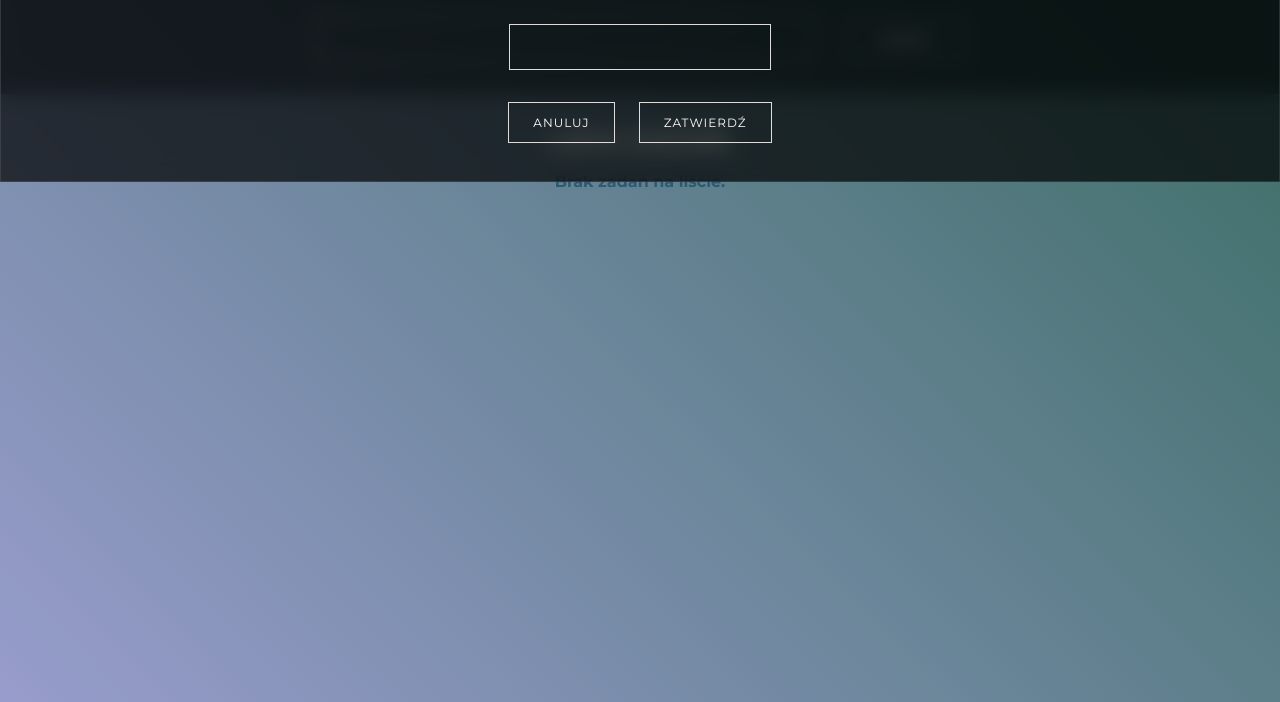
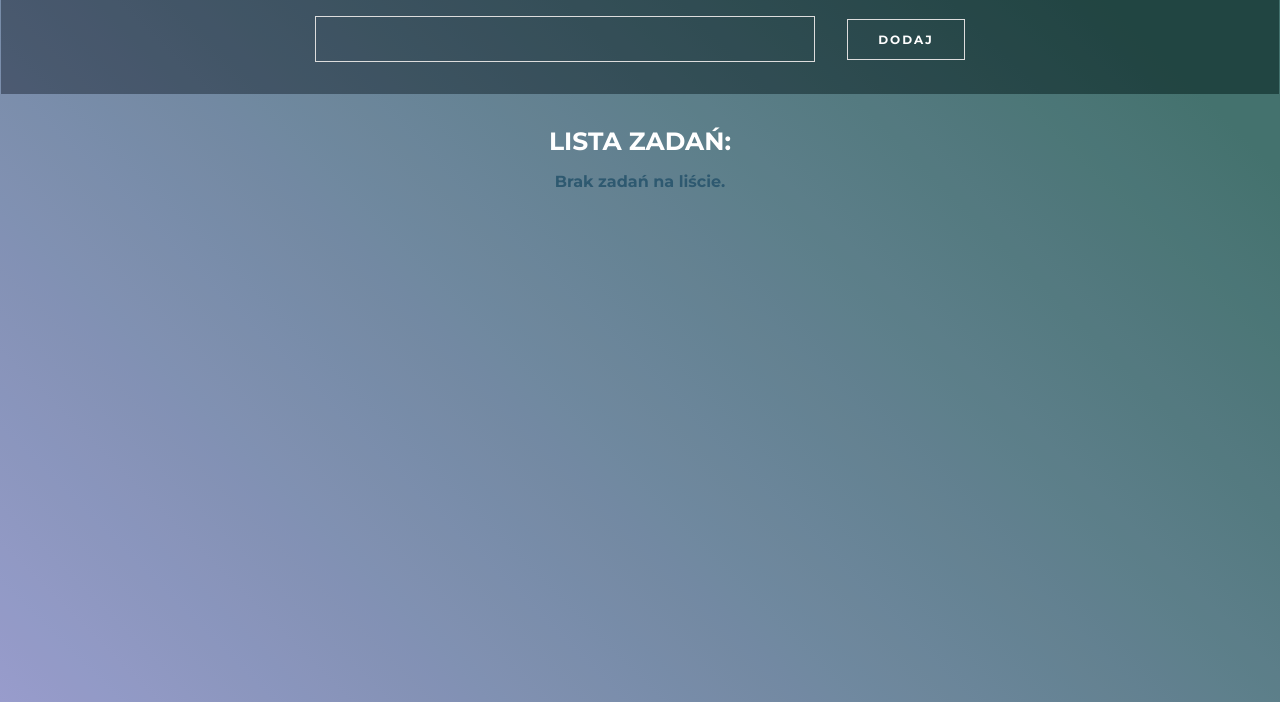
Before and after one commit to maciekw5/ToDoList, a plain HTML site: page index.html in a window 1280 px wide. Shown: the part 98-800 px from the top of the page. Drawn offline with Linux system fonts and the light colour scheme.

Commit message:
Update index.html

```diff
--- a/index.html
+++ b/index.html
@@ -14,7 +14,7 @@
 
 <body>
 
-    <div class="popup show-popup">
+    <div class="popup">
 
         <h2 class="popup-title">Edytuj treść zadania</h2>
 
```
